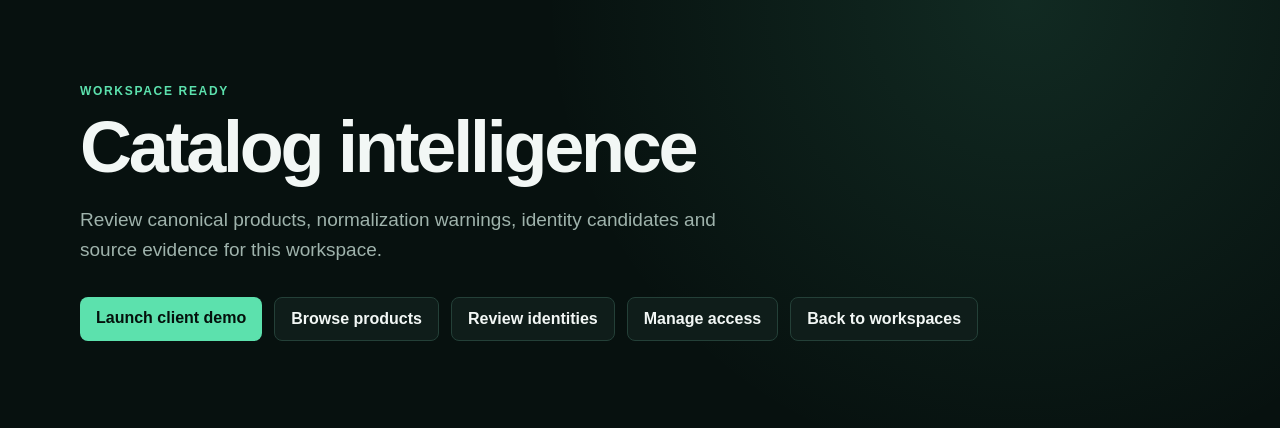
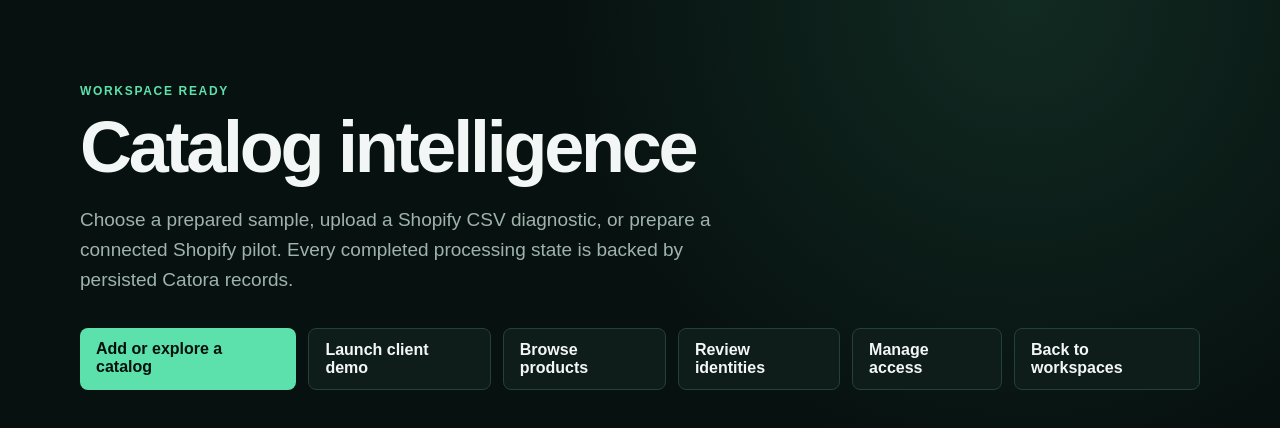
Before and after one commit to waseem99/Catora, a Next.js app in the folder apps/web/: page /workspace/1 in a window 1280 px wide. Shown: the top 428 px of the page. Built offline with nearby package versions, Linux system fonts and the light colour scheme.

Commit message:
Make catalog onboarding the workspace entry

```diff
--- a/apps/web/app/workspace/[workspaceId]/page.tsx
+++ b/apps/web/app/workspace/[workspaceId]/page.tsx
@@ -9,11 +9,14 @@ export default async function WorkspacePage({ params }: Props) {
       <p className="eyebrow">WORKSPACE READY</p>
       <h1>Catalog intelligence</h1>
       <p className="lede">
-        Review canonical products, normalization warnings, identity candidates and source evidence
-        for this workspace.
+        Choose a prepared sample, upload a Shopify CSV diagnostic, or prepare a connected Shopify
+        pilot. Every completed processing state is backed by persisted Catora records.
       </p>
       <div className="actions">
-        <Link className="primary" href={`/workspace/${workspaceId}/demo`}>
+        <Link className="primary" href={`/workspace/${workspaceId}/onboarding`}>
+          Add or explore a catalog
+        </Link>
+        <Link className="secondary" href={`/workspace/${workspaceId}/demo`}>
           Launch client demo
         </Link>
         <Link className="secondary" href={`/workspace/${workspaceId}/products`}>
```
